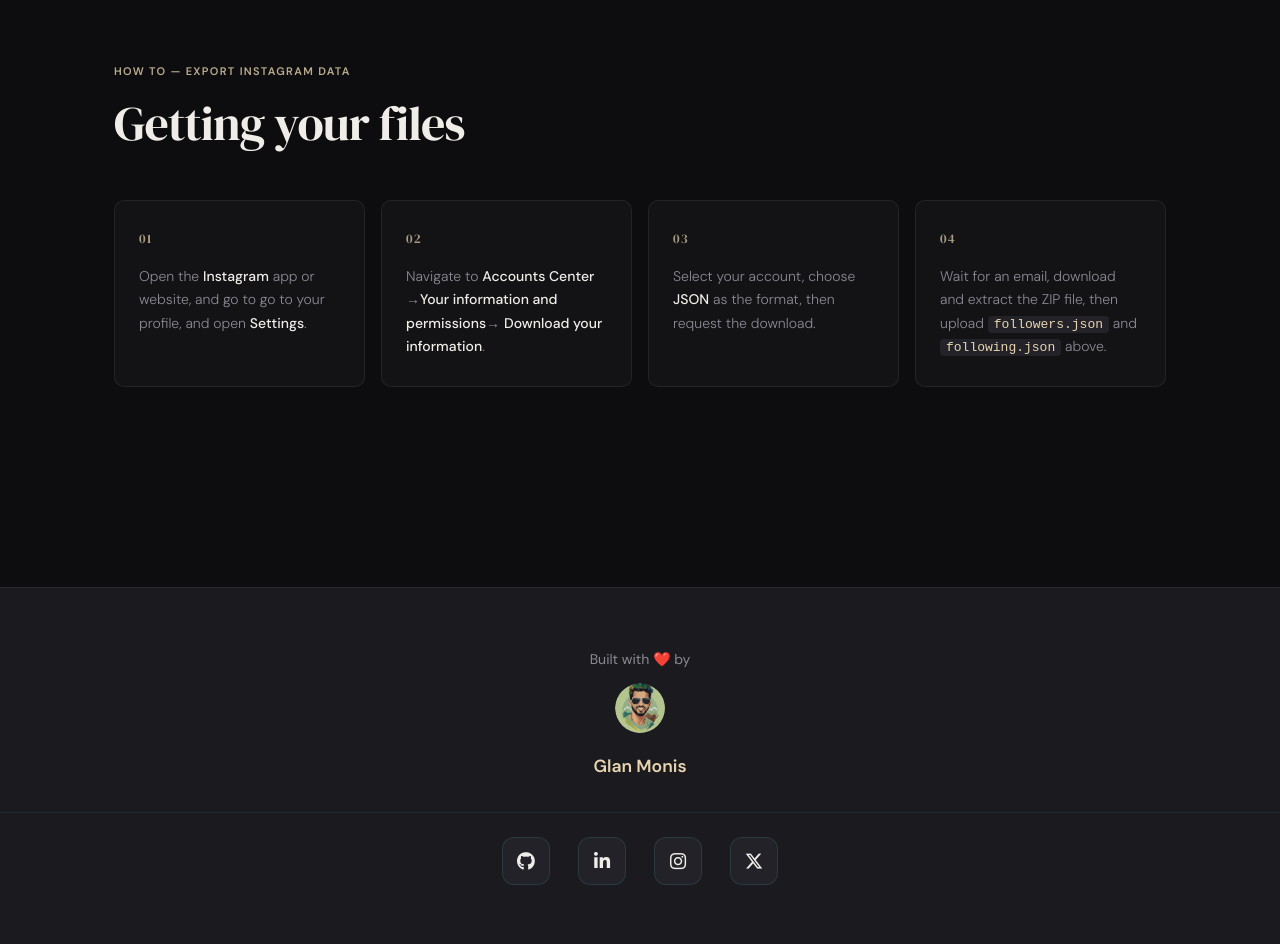
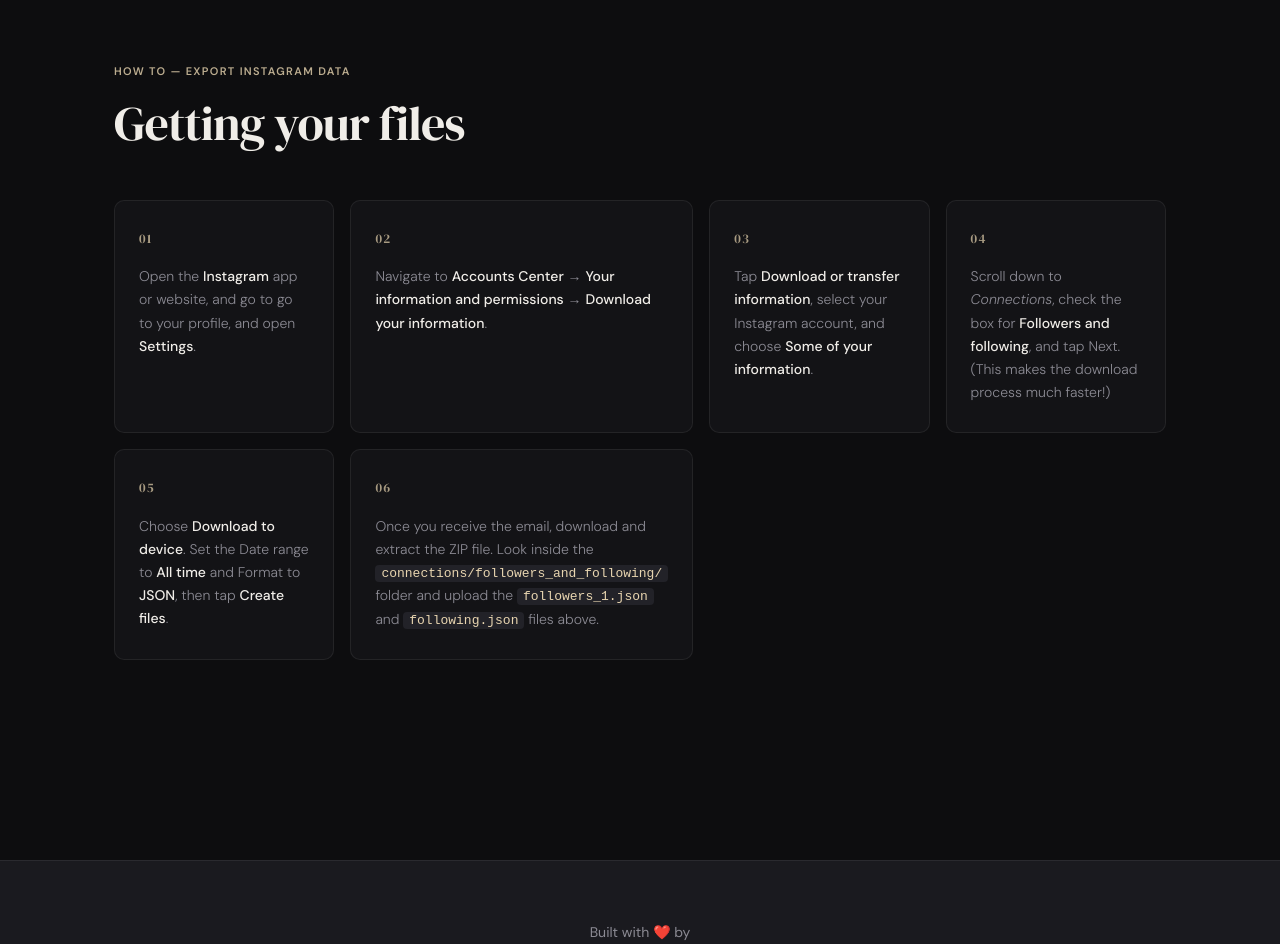
Before and after one commit to glanmonis/Instagram-_Followers_Analyzer, a Flask app: page / in a window 1280 px wide. Shown: the part 1421-2365 px from the top of the page. Run offline with Flask 3, Linux system fonts and the light colour scheme.

Commit message:
Updated Help Section for new Instagram export steps

```diff
--- a/templates/Index.html
+++ b/templates/Index.html
@@ -192,17 +192,23 @@
                 </div>
                 <div class="help-step">
                     <span class="help-num">02</span>
-                    <p>Navigate to <strong>Accounts Center</strong> &rarr;<strong>Your information and permissions</strong>&rarr; <strong>Download your information</strong>.</p>
+                    <p>Navigate to <strong>Accounts Center</strong> &rarr; <strong>Your information and permissions</strong> &rarr; <strong>Download your information</strong>.</p>
                 </div>
                 <div class="help-step">
                     <span class="help-num">03</span>
-                    <p>Select your account, choose <strong>JSON</strong> as the format, then request the download.</p>
+                    <p>Tap <strong>Download or transfer information</strong>, select your Instagram account, and choose <strong>Some of your information</strong>.</p>
                 </div>
                 <div class="help-step">
                     <span class="help-num">04</span>
-                    <p>Wait for an email, download and extract the ZIP file, then upload <code>followers.json</code> and
-                        <code>following.json</code> above.
-                    </p>
+                    <p>Scroll down to <em>Connections</em>, check the box for <strong>Followers and following</strong>, and tap Next. (This makes the download process much faster!)</p>
+                </div>
+                <div class="help-step">
+                    <span class="help-num">05</span>
+                    <p>Choose <strong>Download to device</strong>. Set the Date range to <strong>All time</strong> and Format to <strong>JSON</strong>, then tap <strong>Create files</strong>.</p>
+                </div>
+                <div class="help-step">
+                    <span class="help-num">06</span>
+                    <p>Once you receive the email, download and extract the ZIP file. Look inside the <code>connections/followers_and_following/</code> folder and upload the <code>followers_1.json</code> and <code>following.json</code> files above.</p>
                 </div>
             </div>
         </section>
```
